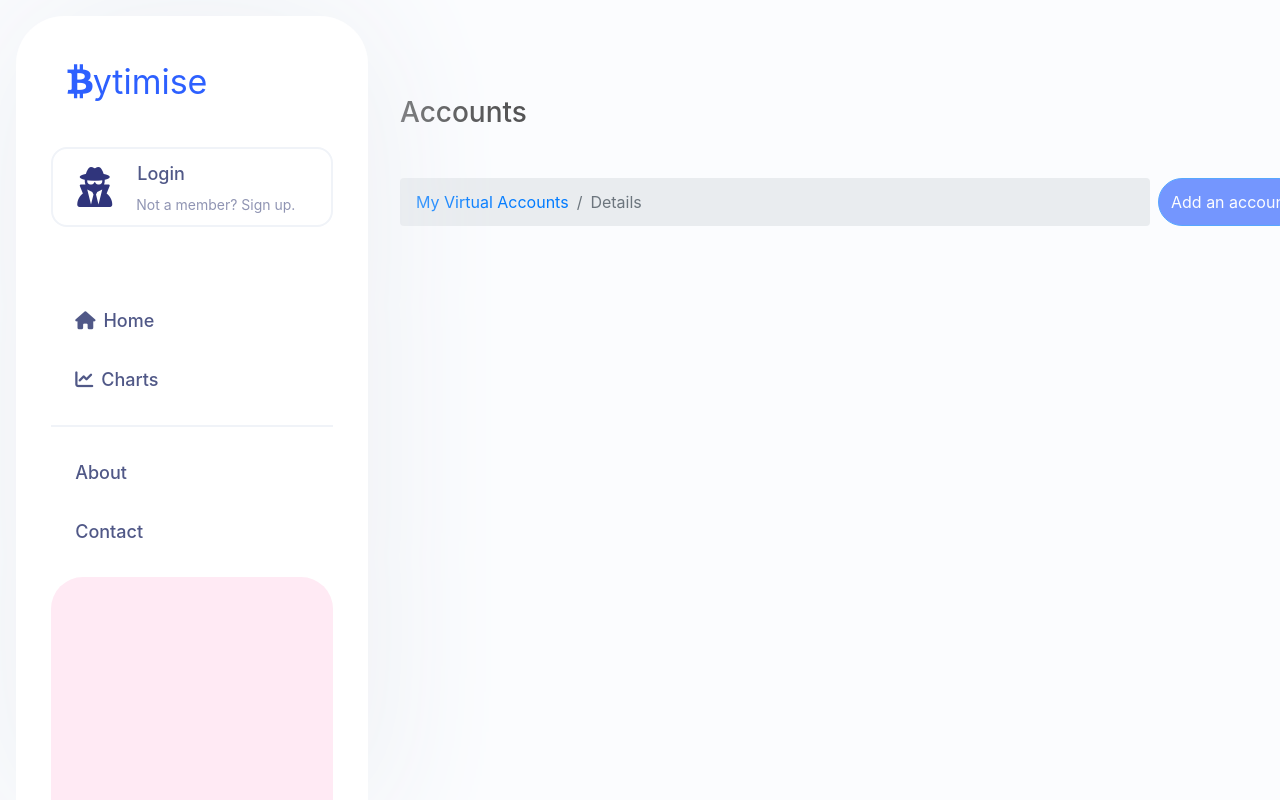
After one commit to ji21/crypto_project, a Django app: page /accounts/details/ in a window 1280 px wide. The commit adds this page. Run offline with Django 3.2, Linux system fonts and the light colour scheme; some libraries are stand-ins or nearby versions.

Commit message:
created details html template

```diff
--- a/accounts/urls.py
+++ b/accounts/urls.py
@@ -1,9 +1,9 @@
 from django.urls import path
-from .views import AccountView, InfoView
+from .views import AccountView, DetailView
 from django.views.decorators.csrf import csrf_exempt
 
 
 urlpatterns = [
   path('', csrf_exempt(AccountView.as_view()), name="accounts"),
-  path('info/', InfoView.as_view(), name="info")
+  path('details/', DetailView.as_view(), name="details")
 ]
--- a/accounts/views.py
+++ b/accounts/views.py
@@ -41,6 +41,6 @@ class AccountView(View):
     Account.objects.get(pk=account_id).delete()
     return JsonResponse({'success': 'account deleted'})
 
-class InfoView(View):
+class DetailView(View):
   def get(self, request):
-    return render(request, 'accounts/info.html')
+    return render(request, 'accounts/details.html')
--- a/templates/accounts/accounts.html
+++ b/templates/accounts/accounts.html
@@ -11,7 +11,7 @@
       <nav aria-label="breadcrumb" class="w-75">
         <ol class="breadcrumb">
           <li class="breadcrumb-item active" aria-current="page"><a href="{% url 'accounts' %}">My Virtual Accounts</a></li>
-          <li class="breadcrumb-item">Details</li>
+          <li class="breadcrumb-item"> </li>
         </ol>
       </nav>
       <button type="button" class="btn btn-primary round-d ml-2" style="height: 48px; background-color: rgb(45, 96, 255)!important" data-toggle="modal" data-target="#exampleModalCenter">
--- /dev/null
+++ b/templates/accounts/details.html
@@ -0,0 +1,27 @@
+{% extends "base.html" %}
+{% load static %}
+
+{% block title %}Home{% endblock %}
+{% block stylesheet %} <link rel="stylesheet" type="text/css" href="{% static 'css/accounts.css' %}">{% endblock %}
+
+{% block content %}
+  <div id="content" class="adjusted-width">
+    <h3 style="margin-top: 6rem;" class="mb-5">Accounts</h3>
+    <div class="d-flex" style="min-width: 1000px">
+      <nav aria-label="breadcrumb" class="w-75">
+        <ol class="breadcrumb">
+          <li class="breadcrumb-item active" aria-current="page"><a href="{% url 'accounts' %}">My Virtual Accounts</a></li>
+          <li class="breadcrumb-item active" aria-current="page">Details</li>
+        </ol>
+      </nav>
+      <button type="button" disabled="true" class="btn btn-primary round-d ml-2" style="height: 48px; background-color: rgb(45, 96, 255)!important" data-toggle="modal" data-target="#exampleModalCenter">
+        Add an account
+      </button>
+    </div>
+  </div>
+{% endblock %}
+
+
+{% block scripts %}
+
+{% endblock %}
```
Also changed, not shown: templates/accounts/info.html (deleted), 1 other file.
